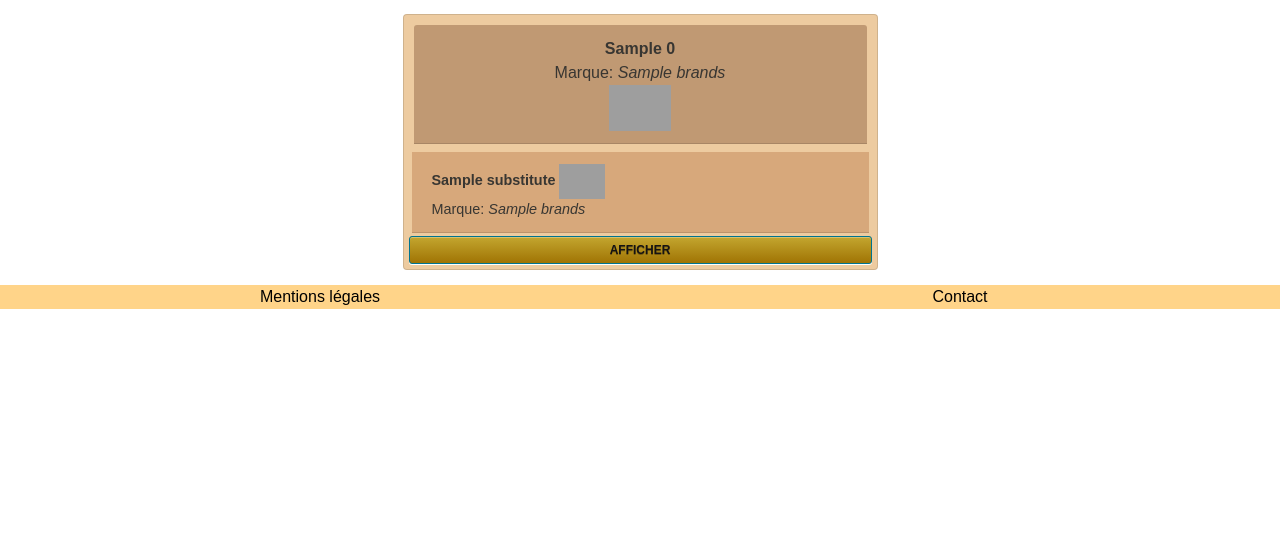
After one commit to JBthePenguin/PurBeurreWebApp, a Django app: template pur_beurre_django_app/favorite/templates/favorite/favorites.html in a window 1280 px wide. The commit adds this page. Shown: the part 224-773 px from the top of the page. Run offline with Django 3.2, Linux system fonts and the light colour scheme; the template is opened without the code that fills it: most values are stand-ins (such as "Sample title", 1, 10 or a date in 2020); some libraries are stand-ins or nearby versions; some web fonts are replaced; grey boxes are pictures that could not be loaded.

Commit message:
add template and view to display list of favorites

```diff
--- /dev/null
+++ b/pur_beurre_django_app/favorite/templates/favorite/favorites.html
@@ -0,0 +1,52 @@
+{% extends 'product/base.html' %}
+
+{% load static %}
+
+{% block content %}
+<div id="favorites_page">
+<header  class="masthead text-center text-white d-flex">
+  <div class="container my-auto">
+    <div class="row">
+      <div class="col-md-10 mx-auto">
+        <h1 class="text-uppercase">
+          MES PRODUITS
+        </h1>
+        <hr>
+      </div>
+  </div>
+</header>
+
+<section id="favorites">
+  <div class="container">
+    <div class="row">
+    {% for favorite in favorites %}
+      <div class="card col-md-5 mx-auto">
+      <!-- Default panel contents -->
+        <div class="card-header text-center">
+          <strong>{{ favorite.0.product_name }}</strong><br>
+          Marque: <i>{{ favorite.0.brands}}</i><br>
+          <img class="img-fluid" src="/static/product/img/nutrition_grades/nutriscore-{{ favorite.0.nutrition_grades }}.png" alt="nutriscore non disponible" width=15%">
+        </div>
+        <!-- List group -->
+        <ul class="list-group list-group-flush">
+        {% for substitute in favorite.1 %}
+          <li class="list-group-item">
+          <div class="row">
+            <div class="col-md-11">
+              <strong>{{ substitute.product_name }}</strong>
+              <img class="img-fluid" src="/static/product/img/nutrition_grades/nutriscore-{{ substitute.nutrition_grades }}.png" alt="nutriscore non disponible" width=12%"><br>
+              Marque: <i>{{ substitute.brands}}</i>
+            </div>
+          </div>
+          </li>
+        {% endfor %}
+        </ul>
+        <a class="btn my-auto" href="/" onclick="window.open(this.href);  return false;">Afficher</a>
+      </div>
+    {% endfor %}
+    </div>
+  </div>
+</section>
+</div>
+
+{% endblock %}
--- a/pur_beurre_django_app/product/static/product/css/creative.css
+++ b/pur_beurre_django_app/product/static/product/css/creative.css
@@ -217,7 +217,8 @@ header.masthead h2 {
 #description .btn,
 #login_side .btn,
 #signup_side .btn,
-#portfolio .btn {
+#portfolio .btn,
+#favorites .btn {
   background-color: #a07404;
   background-image: -webkit-gradient(linear, left top, left bottom, from(#31b2c3), to(#a07404));
   background-image: -webkit-linear-gradient(top, #c3a62f, #a07404);
@@ -336,7 +337,9 @@ header.masthead h2 {
 #signup_side .btn:focus,
 #signup_side .btn:hover,
 #portfolio .btn:focus,
-#portfolio .btn:hover {
+#portfolio .btn:hover,
+#favorites .btn:focus,
+#favorites .btn:hover {
   background-color: #c3a62f;
   background-image: -webkit-gradient(linear, left top, left bottom, from(#a07404), to(#c3a62f));
   background-image: -webkit-linear-gradient(top, #a07404, #c3a62f);
@@ -351,14 +354,16 @@ header.masthead h2 {
 #description .btn:active,
 #login_side .btn:active,
 #signup_side .btn:active,
-#portfolio .btn:active {
+#portfolio .btn:active,
+#favorites .btn:active {
   -webkit-box-shadow: 0 1px 4px rgba(0, 0, 0, 0.5) inset;
   -moz-box-shadow: 0 1px 4px rgba(0, 0, 0, 0.5) inset;
   box-shadow: 0 1px 4px rgba(0, 0, 0, 0.5) inset;
   outline: 0;
 }
 
-#portfolio .btn a {
+#portfolio .btn a,
+#favorites .btn a{
   text-decoration: none;
   color: black;
   font-size: 1.1em;
@@ -533,3 +538,24 @@ header.masthead h2 {
   border-color: #000000;
   padding: 5px;
 }
+
+#favorites .card {
+  background-color: #edcba0;
+  margin: 10px;
+  padding: 5px;
+}
+
+#favorites .card-header {
+  margin: 5px;
+  background-color: #c09973;
+}
+
+#favorites .card-body {
+  font-size: 0.9em;
+}
+
+#favorites .list-group-item {
+  font-size: 0.9em;
+  background-color: #d7a87b;
+  margin: 3px;
+}
--- a/pur_beurre_django_app/product/templates/product/index.html
+++ b/pur_beurre_django_app/product/templates/product/index.html
@@ -21,7 +21,7 @@
             <i>info:</i> {{ alert_message }}
           </div>
         {% endif %}
-        <form class="form-wrapper" action="{% url 'search_substitute' %}" method="get">
+        <form class="form-wrapper" action="{% url 'search_product' %}" method="get">
           <input type="text" id="input_search" name="search_term" placeholder="Saisir le nom du produit que vous voulez substituer:" required>
           <input type="submit" value="CHERCHER" id="submit" >
         </form>
--- a/pur_beurre_django_app/product/urls.py
+++ b/pur_beurre_django_app/product/urls.py
@@ -4,7 +4,7 @@ import re
 from . import views
 
 urlpatterns = [
-	path('list/<int:product_id>/', views.products_list, name='products_list'),
-    path('search/', views.search_substitute, name='search_substitute'),
+	path('substitutes_list/<int:product_id>/', views.search_substitutes, name='substitutes_list'),
+    path('search/', views.search_product, name='search_product'),
     path('<int:product_id>/', views.description),
 ]
```
Also changed, not shown: pur_beurre_django_app/favorite/db_request.py (added, +50 -0 lines), pur_beurre_django_app/favorite/example_mod.py (added, +38 -0 lines), pur_beurre_django_app/favorite/views.py (+14 -4 lines), pur_beurre_django_app/product/views.py (+4 -4 lines), pur_beurre_django_app/product/templates/product/substitutes_list.html (renamed from pur_beurre_django_app/product/templates/product/products_list.html).
